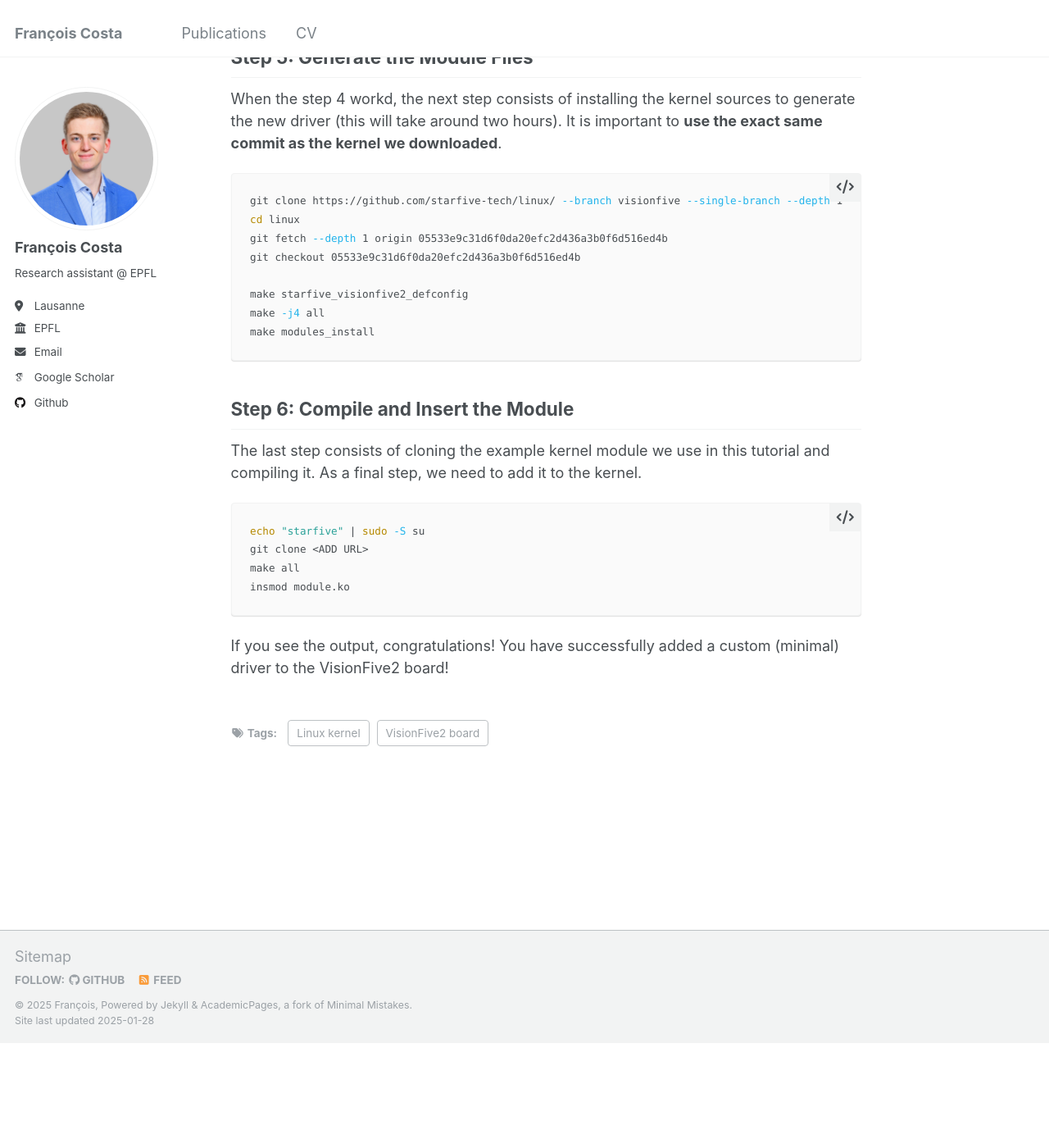
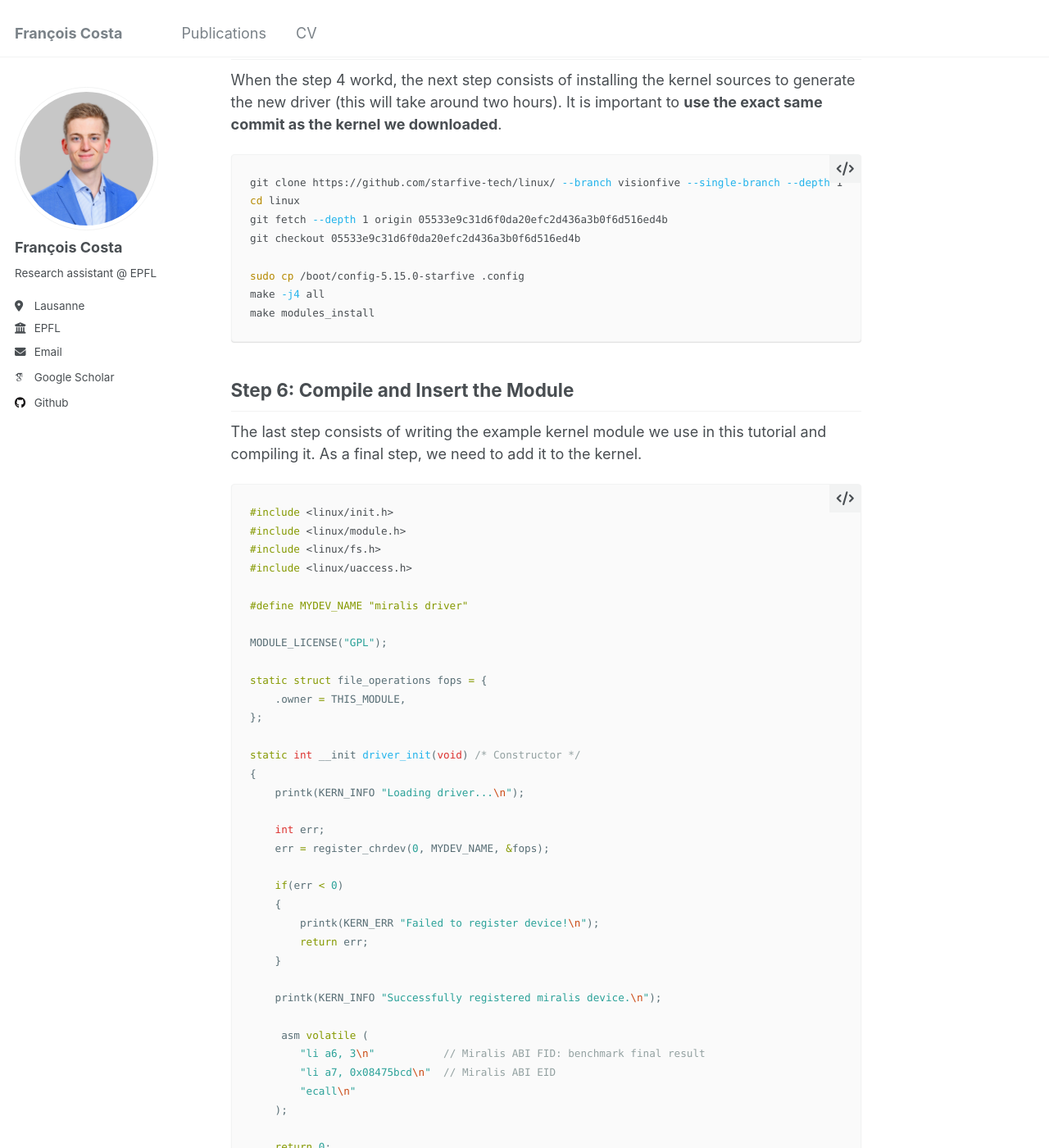
Before and after one commit to francois141/francois141.github.io, a Jekyll site: the page built from _posts/2009-10-01-driver-visionfive2.md, in a window 1280 px wide and 1400 px high, scrolled down 1395 px. Shown: the whole window at 82% size. Built offline with Jekyll 4.4.1, drawn with Linux system fonts in a browser that asks for light colours; some web fonts are replaced; before the commit the page ends 2667 px from its top, so only the background shows below that; some of the changed text lies outside the part shown.

Commit message:
update tutorial

````diff
--- a/_posts/2009-10-01-driver-visionfive2.md
+++ b/_posts/2009-10-01-driver-visionfive2.md
@@ -19,7 +19,6 @@ Take your microSD card, download the image and Balena Etcher, and flash it. This
 By default, dynamic modules are disabled with the Debian distribution, and we can't compile kernel modules because the kernel sources don't have a build folder. To address this issue, we download another release that supports dynamic modules. For this tutorial, we use version `v3.6.1` and place the new kernel in the boot folder.
 
 ```bash
-echo "starfive" | sudo -S su
 wget https://github.com/starfive-tech/VisionFive2/releases/download/VF2_v3.6.1/Image.gz
 cp Image.gz /boot/new_kernel
 ```
@@ -52,18 +51,76 @@ cd linux
 git fetch --depth 1 origin 05533e9c31d6f0da20efc2d436a3b0f6d516ed4b
 git checkout 05533e9c31d6f0da20efc2d436a3b0f6d516ed4b
 
-make starfive_visionfive2_defconfig
+sudo cp /boot/config-5.15.0-starfive .config
 make -j4 all
 make modules_install
 ```
 
 ## Step 6: Compile and Insert the Module
 
-The last step consists of cloning the example kernel module we use in this tutorial and compiling it. As a final step, we need to add it to the kernel.
+The last step consists of writing the example kernel module we use in this tutorial and compiling it. As a final step, we need to add it to the kernel.
 
+
+```c
+#include <linux/init.h>
+#include <linux/module.h>
+#include <linux/fs.h>
+#include <linux/uaccess.h>
+
+#define MYDEV_NAME "miralis driver"
+
+MODULE_LICENSE("GPL");
+
+static struct file_operations fops = {
+    .owner = THIS_MODULE,
+};
+
+static int __init driver_init(void) /* Constructor */
+{
+    printk(KERN_INFO "Loading driver...\n");
+
+    int err;
+    err = register_chrdev(0, MYDEV_NAME, &fops);
+
+    if(err < 0)
+    {
+        printk(KERN_ERR "Failed to register device!\n");
+        return err;
+    }
+
+    printk(KERN_INFO "Successfully registered miralis device.\n");
+
+     asm volatile (
+        "li a6, 3\n"           // Miralis ABI FID: benchmark final result
+        "li a7, 0x08475bcd\n"  // Miralis ABI EID
+        "ecall\n"
+    );
+
+    return 0;
+}
+
+static void __exit driver_exit(void) /* Destructor */
+{
+    unregister_chrdev(0, MYDEV_NAME);
+    printk(KERN_INFO "Goodbye from driver!\n");
+}
+
+module_init(driver_init);
+module_exit(driver_exit);
+```
+
+```Makefile
+obj-m += driver.o
+
+CROSS_COMPILE = riscv64-unknown-linux-gnu-
+
+all:
+	make -C ../linux M=$(PWD) modules ARCH=riscv CROSS_COMPILE=$(CROSS_COMPILE)
+
+clean:
+	make -C ../linux M=$(PWD) clean
+```
 ```bash
-echo "starfive" | sudo -S su
-git clone <ADD URL>
 make all
 insmod module.ko
 ```
````
